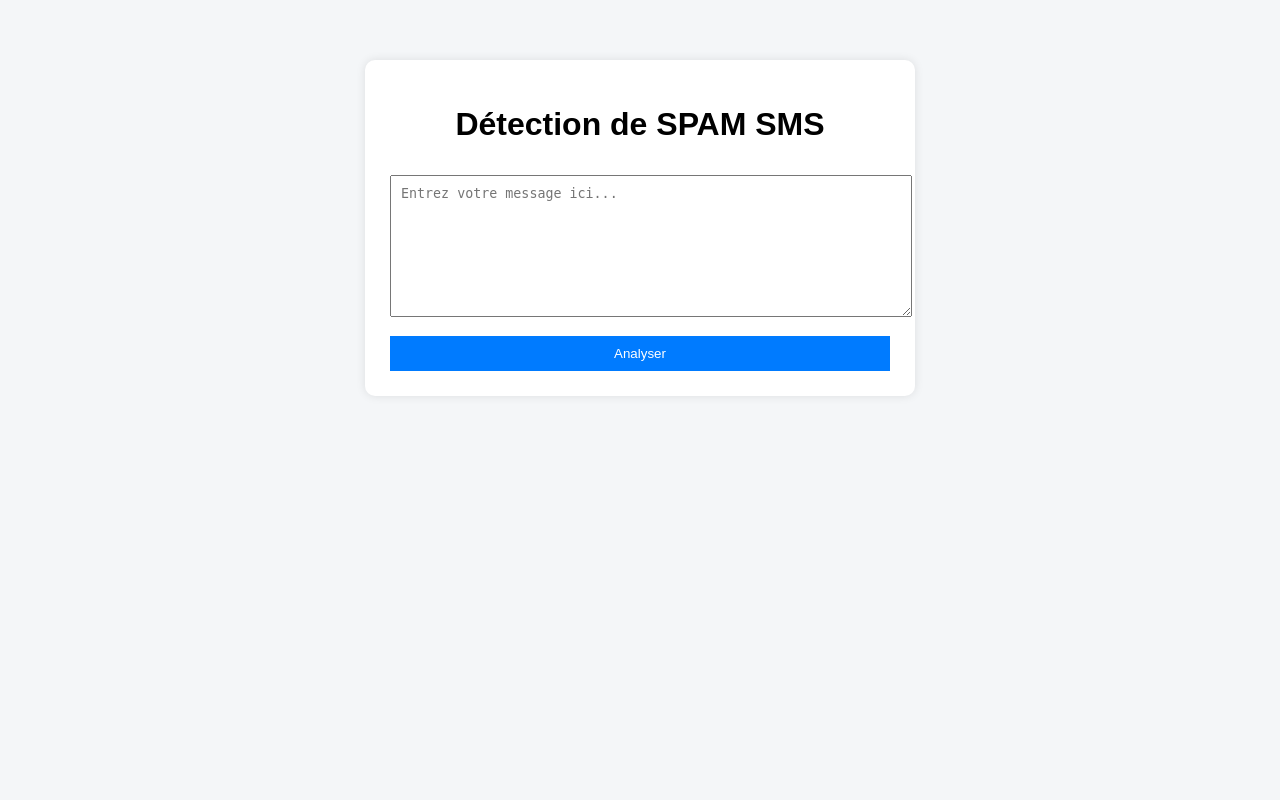
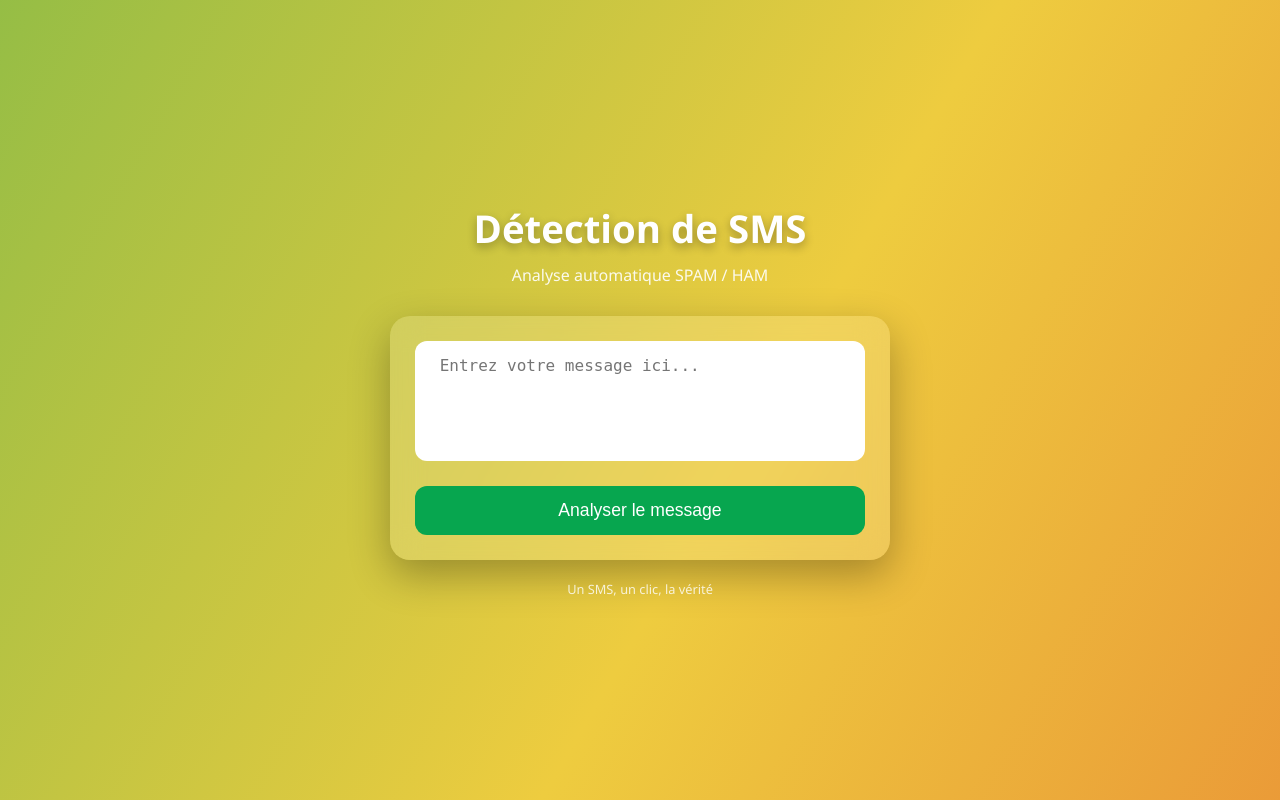
Before and after one commit to AinaAnjaratiana/TP-Machine-Learning, a Flask app: page / in a window 1280 px wide. Run offline with Flask 3, Linux system fonts and the light colour scheme; parts of the project's set-up code (start-up, migrations or seed data) failed here and were passed over.

Commit message:
mise à jour de l' interface

```diff
--- a/static/style.css
+++ b/static/style.css
@@ -1,55 +1,116 @@
-body {
-    font-family: Arial, sans-serif;
-    background: #f4f6f8;
+/* Reset */
+* {
+    margin: 0;
+    padding: 0;
+    box-sizing: border-box;
 }
 
-.container {
-    width: 500px;
-    margin: 60px auto;
-    background: white;
-    padding: 25px;
-    border-radius: 10px;
-    box-shadow: 0 0 10px rgba(0,0,0,0.1);
+/* Fond animé */
+body {
+    height: 100vh;
+    font-family: 'Segoe UI', sans-serif;
+    background: linear-gradient(120deg, #07A64F, #EECC3F, #E11F26);
+    background-size: 300% 300%;
+    animation: gradient 10s ease infinite;
+    display: flex;
+    justify-content: center;
+    align-items: center;
 }
 
-h1 {
-    text-align: center;
+@keyframes gradient {
+    0% { background-position: 0% 50%; }
+    50% { background-position: 100% 50%; }
+    100% { background-position: 0% 50%; }
 }
 
+/* App globale */
+.app {
+    width: 100%;
+    max-width: 500px;
+    text-align: center;
+    color: white;
+}
+
+/* Titres */
+.title {
+    font-size: 2.4rem;
+    margin-bottom: 10px;
+    text-shadow: 0 4px 10px rgba(0,0,0,0.3);
+}
+
+.subtitle {
+    font-size: 1rem;
+    opacity: 0.9;
+    margin-bottom: 30px;
+}
+
+/* Carte glassmorphism */
+.card {
+    background: rgba(255, 255, 255, 0.15);
+    backdrop-filter: blur(15px);
+    border-radius: 20px;
+    padding: 25px;
+    box-shadow: 0 15px 40px rgba(0,0,0,0.3);
+}
+
+/* Zone de texte */
 textarea {
     width: 100%;
     height: 120px;
-    padding: 10px;
-    margin-top: 10px;
+    border-radius: 12px;
+    border: none;
+    padding: 15px;
+    font-size: 1rem;
+    resize: none;
+    outline: none;
+    margin-bottom: 20px;
 }
 
+/* Bouton */
 button {
     width: 100%;
-    margin-top: 15px;
-    padding: 10px;
-    background: #007bff;
+    padding: 14px;
+    border: none;
+    border-radius: 12px;
+    background: #07A64F;
     color: white;
-    border: none;
+    font-size: 1.1rem;
     cursor: pointer;
+    transition: 0.3s ease;
 }
 
 button:hover {
-    background: #0056b3;
+    background: #059e48;
+    transform: translateY(-2px);
+    box-shadow: 0 10px 20px rgba(0,0,0,0.3);
 }
 
+/* Résultat */
 .result {
-    margin-top: 20px;
+    margin-top: 25px;
     padding: 15px;
-    text-align: center;
-    border-radius: 5px;
+    border-radius: 12px;
+    animation: pop 0.4s ease;
 }
 
-.SPAM {
-    background: #f8d7da;
-    color: #721c24;
+@keyframes pop {
+    from { transform: scale(0.8); opacity: 0; }
+    to { transform: scale(1); opacity: 1; }
 }
 
-.HAM {
-    background: #d4edda;
-    color: #155724;
+/* SPAM */
+.result.SPAM {
+    background: rgba(225, 31, 38, 0.8);
 }
+
+/* HAM */
+.result.HAM {
+    background: rgba(7, 166, 79, 0.8);
+}
+
+/* Footer */
+footer {
+    margin-top: 20px;
+    font-size: 0.8rem;
+    opacity: 0.8;
+}
--- a/templates/interface.html
+++ b/templates/interface.html
@@ -7,21 +7,30 @@
 </head>
 <body>
 
-<div class="container">
-    <h1>Détection de SPAM SMS</h1>
+    <div class="background"></div>
 
+    <div class="app">
+        <h1 class="title">Détection de SMS</h1>
+        <p class="subtitle">Analyse automatique SPAM / HAM </p>
+
+        <div class="card">
             <form method="POST">
-        <textarea name="message" placeholder="Entrez votre message ici..." required>{{ message }}</textarea>
-        <button type="submit">Analyser</button>
+                <textarea name="message" placeholder=" Entrez votre message ici..." required>{{ message }}</textarea>
+                <button type="submit"> Analyser le message</button>
             </form>
 
             {% if prediction %}
             <div class="result {{ prediction }}">
-            <h2>Résultat : {{ prediction }}</h2>
-            <p>Score de confiance : {{ confiance }} %</p>
+                <h2>{{ prediction }}</h2>
+                <p>Detection : <strong>{{ confiance }} %</strong></p>
             </div>
             {% endif %}
         </div>
 
+        <footer>
+           Un SMS, un clic, la vérité
+        </footer>
+    </div>
+
 </body>
 </html>
```
Also changed, not shown: README.md (added), 1 other file. Lines whose indentation alone changed are shown as unchanged.
